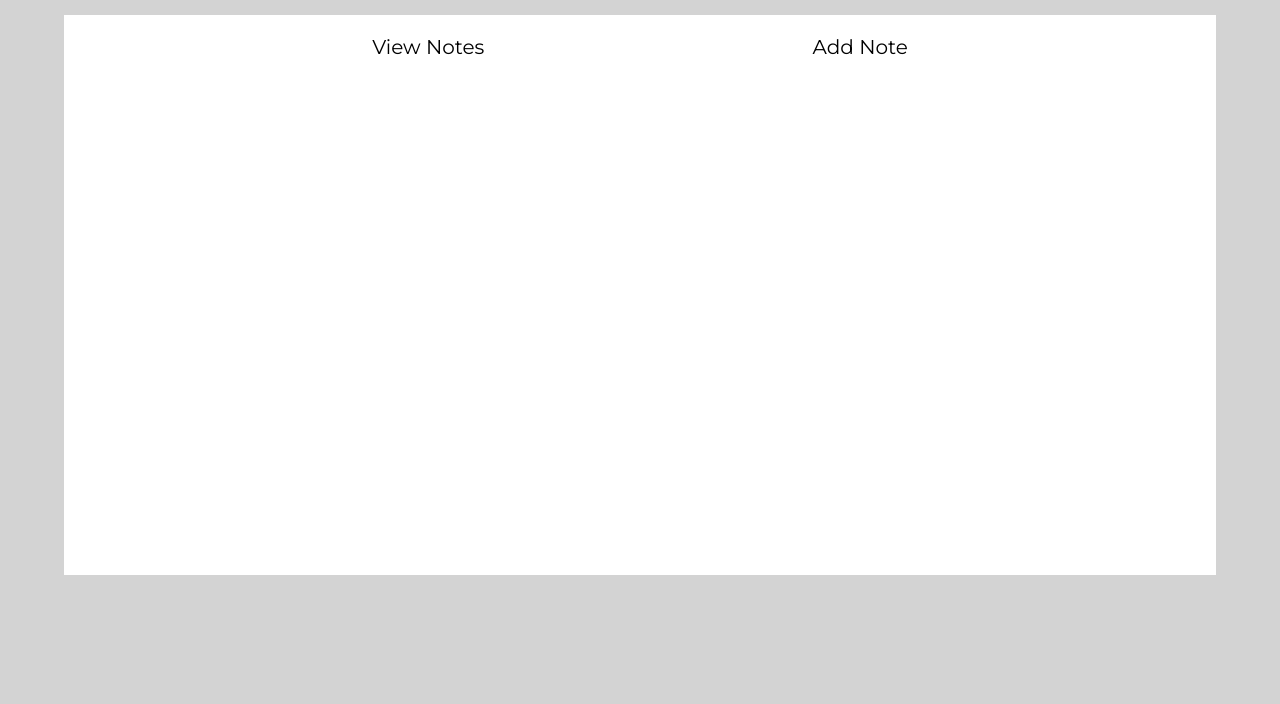
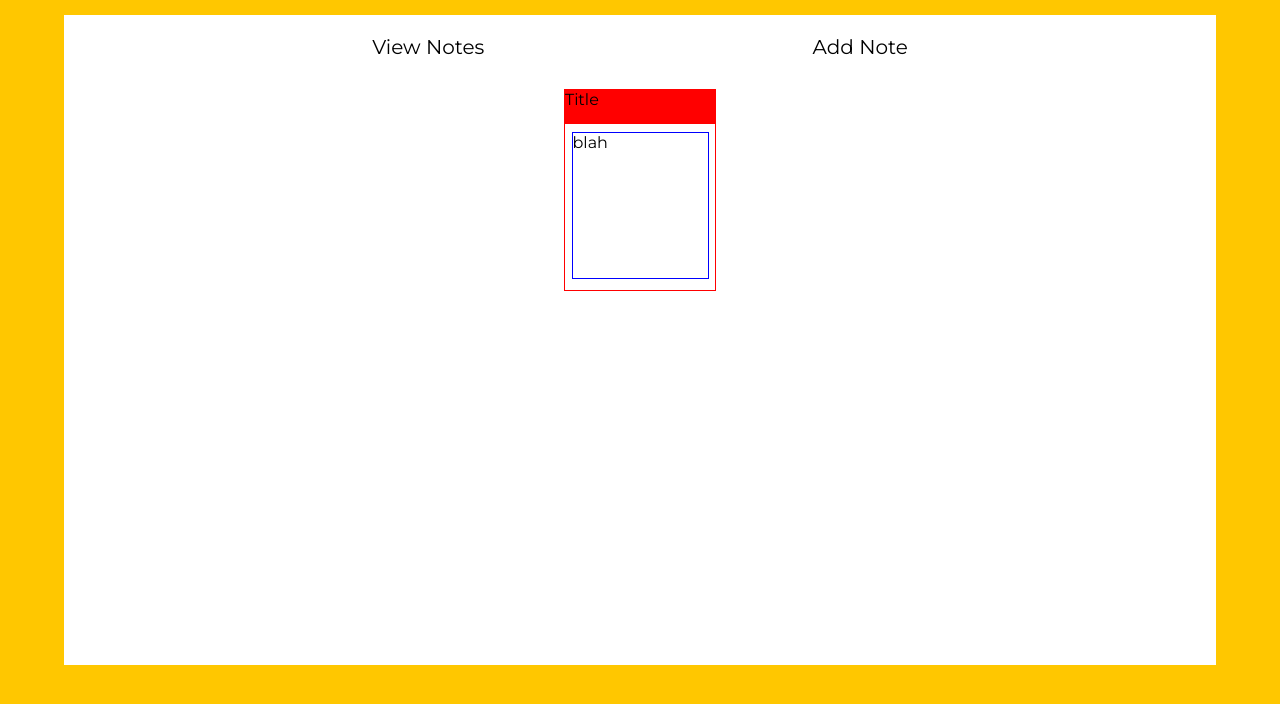
Before and after one commit to Kennedykid1995/notes_app, a React (Create React App) app in the folder notes/: page / in a window 1280 px wide. Shown: the top 704 px of the page. Built offline with nearby package versions, Linux system fonts and the light colour scheme.

Commit message:
working on the UI

```diff
--- a/notes/src/App.js
+++ b/notes/src/App.js
@@ -2,6 +2,7 @@ import React, { Component } from 'react';
 import './design-system.css';
 import styled from "styled-components";
 import {NavLink, Route} from 'react-router-dom';
+import NoteObj from "./components/note";
 
 const AppHolder = styled.div`
   display: flex;
@@ -11,9 +12,10 @@ const AppHolder = styled.div`
 `
 const NoteBox = styled.div`
   width: 90%;
-  height:560px;
+  height:650px;
   margin-top: 15px;
   background: white;
+  overflow-y: scroll;
 `
 const NavBar = styled.div`
   width: 100%;
@@ -31,6 +33,7 @@ const PageContainer = styled.div`
   width: 100%;
   height: auto;
   display: flex;
+  flex-wrap: wrap;
   justify-content: center;
 `
 
@@ -48,6 +51,7 @@ class App extends Component {
             </NavItem>
           </NavBar>
           <PageContainer>
+            <NoteObj />
           </PageContainer>
         </NoteBox>
       </AppHolder>
--- a/notes/src/components/pages/notepage.js
+++ b/notes/src/components/pages/notepage.js
@@ -18,3 +18,4 @@ class NotePage extends Component{
         )
     }
 }
+export default NotePage;
--- a/notes/src/design-system.css
+++ b/notes/src/design-system.css
@@ -2,5 +2,5 @@ body {
   margin: 0;
   padding: 0;
   font-family: 'Montserrat', sans-serif;
-  background: lightgrey;
+  background: #ffc700;
 }
```
Also changed, not shown: 1 other file (tests, documents, lock files or other folders).
